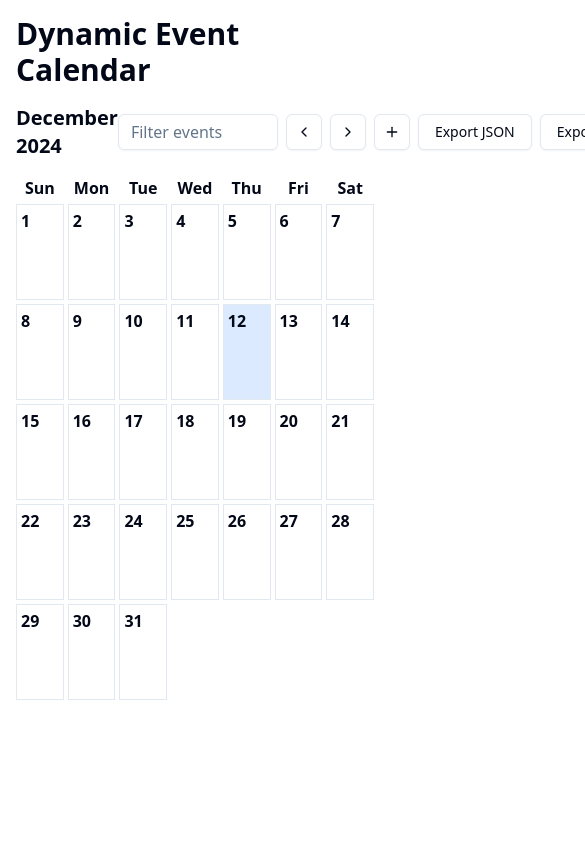
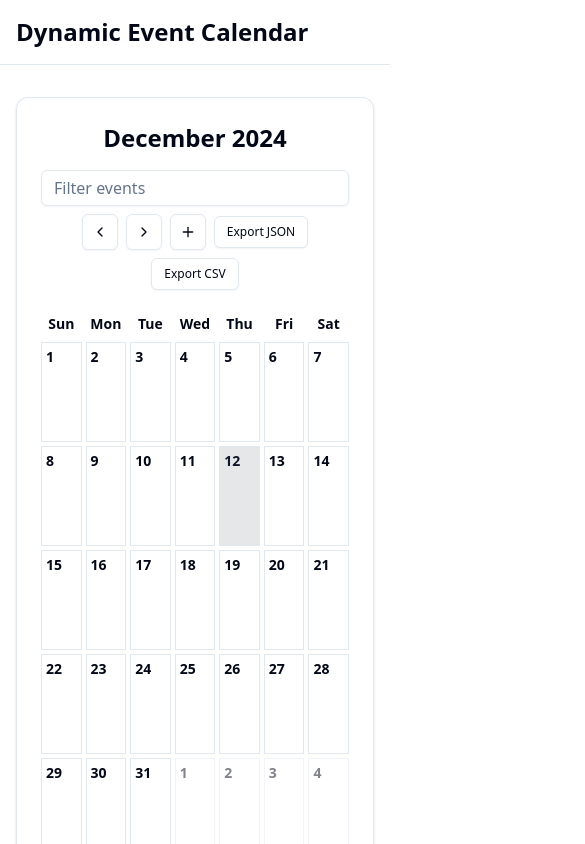
Before and after one commit to vivekPatil45/Dynamic-Event-Calendar, a React (Vite) app: page / in a window 390 px wide. Shown: the top 844 px of the page, 585 px wide, since content can reach past the window. Built offline with nearby package versions, Linux system fonts and the light colour scheme.

Commit message:
complete responsive  ui

```diff
--- a/package.json
+++ b/package.json
@@ -11,6 +11,8 @@
   },
   "dependencies": {
     "@radix-ui/react-dialog": "^1.1.2",
+    "@radix-ui/react-label": "^2.1.0",
+    "@radix-ui/react-scroll-area": "^1.2.1",
     "@radix-ui/react-select": "^2.1.2",
     "@radix-ui/react-slot": "^1.1.0",
     "@types/file-saver": "^2.0.7",
--- a/src/App.tsx
+++ b/src/App.tsx
@@ -109,8 +109,13 @@ export default function Home() {
     }
 
     return (
-      <div className="container mx-auto p-4">
-        <h1 className="text-3xl font-bold mb-4">Dynamic Event Calendar</h1>
+      <div className="min-h-screen bg-background text-foreground">
+      <header className="sticky top-0 z-10 bg-background border-b border-border">
+        <div className="container mx-auto px-4 py-4 flex justify-between items-center">
+          <h1 className="text-2xl font-bold">Dynamic Event Calendar</h1>
+        </div>
+      </header>
+      <main className="container mx-auto px-4 py-8">
         <Calendar
           events={filteredEvents}
           onDateClick={handleDateClick}
@@ -138,6 +143,7 @@ export default function Home() {
             onDelete={handleDeleteEvent}
           />
         )}
-      </div>
+      </main>
+    </div>
     )
 }
--- a/src/components/Calendar.tsx
+++ b/src/components/Calendar.tsx
@@ -5,6 +5,7 @@ import { Event } from '@/type'
 import { useDrag, useDrop, DndProvider } from 'react-dnd'
 import { HTML5Backend } from 'react-dnd-html5-backend'
 import { Input } from '@/components/ui/input'
+import { Card, CardContent } from './ui/card'
 
 interface CalendarProps {
     events: Event[]
@@ -46,8 +47,8 @@ export default function Calendar({ events, onDateClick, onAddEvent, onFilterEven
       return (
         <div
           ref={drag}
-          className={`text-xs truncate cursor-move ${isDragging ? 'opacity-50' : ''}`}
-          style={{ backgroundColor: event.color || 'lightblue' }}
+          className={`text-xs truncate cursor-move p-1 rounded mb-1 ${isDragging ? 'opacity-50' : ''}`}
+          style={{ backgroundColor: event.color || 'var(--primary)' }}
         >
           {event.name}
         </div>
@@ -61,26 +62,44 @@ export default function Calendar({ events, onDateClick, onAddEvent, onFilterEven
       }))
 
       const isToday = date.toDateString() === new Date().toDateString()
+      const isCurrentMonth = date.getMonth() === currentDate.getMonth()
 
       return (
         <div
           ref={drop}
-          className={`h-24 border p-1 cursor-pointer ${isToday ? 'bg-blue-100' : ''}`}
+          className={`min-h-[100px] border border-border p-1 ${
+            isToday ? 'bg-primary/10' : ''
+          } ${
+            isCurrentMonth ? '' : 'opacity-50'
+          }`}
           onClick={() => onDateClick(date)}
         >
-          <div className="font-bold">{date.getDate()}</div>
-          {dayEvents.map((event) => (
-            <DraggableEvent key={event.id} event={event} />
-          ))}
+          <div className={`font-bold text-sm ${isToday ? 'text-primary' : ''}`}>{date.getDate()}</div>
+          <div className="space-y-1 mt-1">
+            {dayEvents.map((event) => (
+              <DraggableEvent key={event.id} event={event} />
+            ))}
+          </div>
         </div>
       )
     }
 
     const renderCalendarDays = () => {
       const days = []
-      for (let i = 0; i < firstDayOfMonth; i++) {
-        days.push(<div key={`empty-${i}`} className="h-24"></div>)
+      const totalDays = 42 // 6 weeks
+      const lastMonthDays = firstDayOfMonth
+      const nextMonthDays = totalDays - daysInMonth - lastMonthDays
+
+      // Previous month days
+      for (let i = lastMonthDays - 1; i >= 0; i--) {
+        const date = new Date(currentDate.getFullYear(), currentDate.getMonth() - 1, new Date(currentDate.getFullYear(), currentDate.getMonth(), 0).getDate() - i)
+        const dayEvents = events.filter(event => event.date.toDateString() === date.toDateString())
+        days.push(
+          <CalendarDay key={`prev-${i}`} date={date} dayEvents={dayEvents} />
+        )
       }
+
+      // Current month days
       for (let day = 1; day <= daysInMonth; day++) {
         const date = new Date(currentDate.getFullYear(), currentDate.getMonth(), day)
         const dayEvents = events.filter(event => event.date.toDateString() === date.toDateString())
@@ -88,21 +107,32 @@ export default function Calendar({ events, onDateClick, onAddEvent, onFilterEven
           <CalendarDay key={day} date={date} dayEvents={dayEvents} />
         )
       }
+
+      // Next month days
+      for (let i = 1; i <= nextMonthDays; i++) {
+        const date = new Date(currentDate.getFullYear(), currentDate.getMonth() + 1, i)
+        const dayEvents = events.filter(event => event.date.toDateString() === date.toDateString())
+        days.push(
+          <CalendarDay key={`next-${i}`} date={date} dayEvents={dayEvents} />
+        )
+      }
+
       return days
     }
 
     return (
       <DndProvider backend={HTML5Backend}>
-        <div className="mb-4">
-          <div className="flex justify-between items-center mb-4">
-            <h2 className="text-xl font-bold">
+      <Card>
+        <CardContent className="p-6">
+          <div className="flex flex-col sm:flex-row justify-between items-center mb-6 space-y-4 sm:space-y-0">
+            <h2 className="text-2xl font-bold">
               {currentDate.toLocaleString('default', { month: 'long', year: 'numeric' })}
             </h2>
-            <div className="flex gap-2">
+            <div className="flex flex-wrap justify-center sm:justify-end items-center gap-2">
               <Input
                 placeholder="Filter events"
                 onChange={(e) => onFilterEvents(e.target.value)}
-                className="w-40"
+                className="w-full sm:w-40"
               />
               <Button onClick={prevMonth} variant="outline" size="icon">
                 <ChevronLeft className="h-4 w-4" />
@@ -113,21 +143,24 @@ export default function Calendar({ events, onDateClick, onAddEvent, onFilterEven
               <Button onClick={onAddEvent} variant="outline" size="icon">
                 <Plus className="h-4 w-4" />
               </Button>
-              <Button onClick={() => onExportEvents('json')} variant="outline">
+              <Button onClick={() => onExportEvents('json')} variant="outline" size="sm">
                 Export JSON
               </Button>
-              <Button onClick={() => onExportEvents('csv')} variant="outline">
+              <Button onClick={() => onExportEvents('csv')} variant="outline" size="sm">
                 Export CSV
               </Button>
             </div>
           </div>
+          <div className="grid grid-cols-7 gap-1 mb-2">
+            {['Sun', 'Mon', 'Tue', 'Wed', 'Thu', 'Fri', 'Sat'].map(day => (
+              <div key={day} className="font-bold text-center text-sm">{day}</div>
+            ))}
+          </div>
           <div className="grid grid-cols-7 gap-1">
-            {['Sun', 'Mon', 'Tue', 'Wed', 'Thu', 'Fri', 'Sat'].map(day => (
-              <div key={day} className="font-bold text-center">{day}</div>
-            ))}
             {renderCalendarDays()}
           </div>
-        </div>
-      </DndProvider>
+        </CardContent>
+      </Card>
+    </DndProvider>
     )
 }
--- /dev/null
+++ b/src/components/ui/card.tsx
@@ -0,0 +1,76 @@
+import * as React from "react"
+
+import { cn } from "@/lib/utils"
+
+const Card = React.forwardRef<
+  HTMLDivElement,
+  React.HTMLAttributes<HTMLDivElement>
+>(({ className, ...props }, ref) => (
+  <div
+    ref={ref}
+    className={cn(
+      "rounded-xl border bg-card text-card-foreground shadow",
+      className
+    )}
+    {...props}
+  />
+))
+Card.displayName = "Card"
+
+const CardHeader = React.forwardRef<
+  HTMLDivElement,
+  React.HTMLAttributes<HTMLDivElement>
+>(({ className, ...props }, ref) => (
+  <div
+    ref={ref}
+    className={cn("flex flex-col space-y-1.5 p-6", className)}
+    {...props}
+  />
+))
+CardHeader.displayName = "CardHeader"
+
+const CardTitle = React.forwardRef<
+  HTMLDivElement,
+  React.HTMLAttributes<HTMLDivElement>
+>(({ className, ...props }, ref) => (
+  <div
+    ref={ref}
+    className={cn("font-semibold leading-none tracking-tight", className)}
+    {...props}
+  />
+))
+CardTitle.displayName = "CardTitle"
+
+const CardDescription = React.forwardRef<
+  HTMLDivElement,
+  React.HTMLAttributes<HTMLDivElement>
+>(({ className, ...props }, ref) => (
+  <div
+    ref={ref}
+    className={cn("text-sm text-muted-foreground", className)}
+    {...props}
+  />
+))
+CardDescription.displayName = "CardDescription"
+
+const CardContent = React.forwardRef<
+  HTMLDivElement,
+  React.HTMLAttributes<HTMLDivElement>
+>(({ className, ...props }, ref) => (
+  <div ref={ref} className={cn("p-6 pt-0", className)} {...props} />
+))
+CardContent.displayName = "CardContent"
+
+const CardFooter = React.forwardRef<
+  HTMLDivElement,
+  React.HTMLAttributes<HTMLDivElement>
+>(({ className, ...props }, ref) => (
+  <div
+    ref={ref}
+    className={cn("flex items-center p-6 pt-0", className)}
+    {...props}
+  />
+))
+CardFooter.displayName = "CardFooter"
+
+export { Card, CardHeader, CardFooter, CardTitle, CardDescription, CardContent }
--- /dev/null
+++ b/src/components/ui/label.tsx
@@ -0,0 +1,24 @@
+import * as React from "react"
+import * as LabelPrimitive from "@radix-ui/react-label"
+import { cva, type VariantProps } from "class-variance-authority"
+
+import { cn } from "@/lib/utils"
+
+const labelVariants = cva(
+  "text-sm font-medium leading-none peer-disabled:cursor-not-allowed peer-disabled:opacity-70"
+)
+
+const Label = React.forwardRef<
+  React.ElementRef<typeof LabelPrimitive.Root>,
+  React.ComponentPropsWithoutRef<typeof LabelPrimitive.Root> &
+    VariantProps<typeof labelVariants>
+>(({ className, ...props }, ref) => (
+  <LabelPrimitive.Root
+    ref={ref}
+    className={cn(labelVariants(), className)}
+    {...props}
+  />
+))
+Label.displayName = LabelPrimitive.Root.displayName
+
+export { Label }
--- /dev/null
+++ b/src/components/ui/scroll-area.tsx
@@ -0,0 +1,46 @@
+import * as React from "react"
+import * as ScrollAreaPrimitive from "@radix-ui/react-scroll-area"
+
+import { cn } from "@/lib/utils"
+
+const ScrollArea = React.forwardRef<
+  React.ElementRef<typeof ScrollAreaPrimitive.Root>,
+  React.ComponentPropsWithoutRef<typeof ScrollAreaPrimitive.Root>
+>(({ className, children, ...props }, ref) => (
+  <ScrollAreaPrimitive.Root
+    ref={ref}
+    className={cn("relative overflow-hidden", className)}
+    {...props}
+  >
+    <ScrollAreaPrimitive.Viewport className="h-full w-full rounded-[inherit]">
+      {children}
+    </ScrollAreaPrimitive.Viewport>
+    <ScrollBar />
+    <ScrollAreaPrimitive.Corner />
+  </ScrollAreaPrimitive.Root>
+))
+ScrollArea.displayName = ScrollAreaPrimitive.Root.displayName
+
+const ScrollBar = React.forwardRef<
+  React.ElementRef<typeof ScrollAreaPrimitive.ScrollAreaScrollbar>,
+  React.ComponentPropsWithoutRef<typeof ScrollAreaPrimitive.ScrollAreaScrollbar>
+>(({ className, orientation = "vertical", ...props }, ref) => (
+  <ScrollAreaPrimitive.ScrollAreaScrollbar
+    ref={ref}
+    orientation={orientation}
+    className={cn(
+      "flex touch-none select-none transition-colors",
+      orientation === "vertical" &&
+        "h-full w-2.5 border-l border-l-transparent p-[1px]",
+      orientation === "horizontal" &&
+        "h-2.5 flex-col border-t border-t-transparent p-[1px]",
+      className
+    )}
+    {...props}
+  >
+    <ScrollAreaPrimitive.ScrollAreaThumb className="relative flex-1 rounded-full bg-border" />
+  </ScrollAreaPrimitive.ScrollAreaScrollbar>
+))
+ScrollBar.displayName = ScrollAreaPrimitive.ScrollAreaScrollbar.displayName
+
+export { ScrollArea, ScrollBar }
```
Also changed, not shown: src/components/EventList.tsx (+16 -13 lines), src/components/EventModal.tsx (+43 -9 lines), 1 other file (tests, documents, lock files or other folders).
